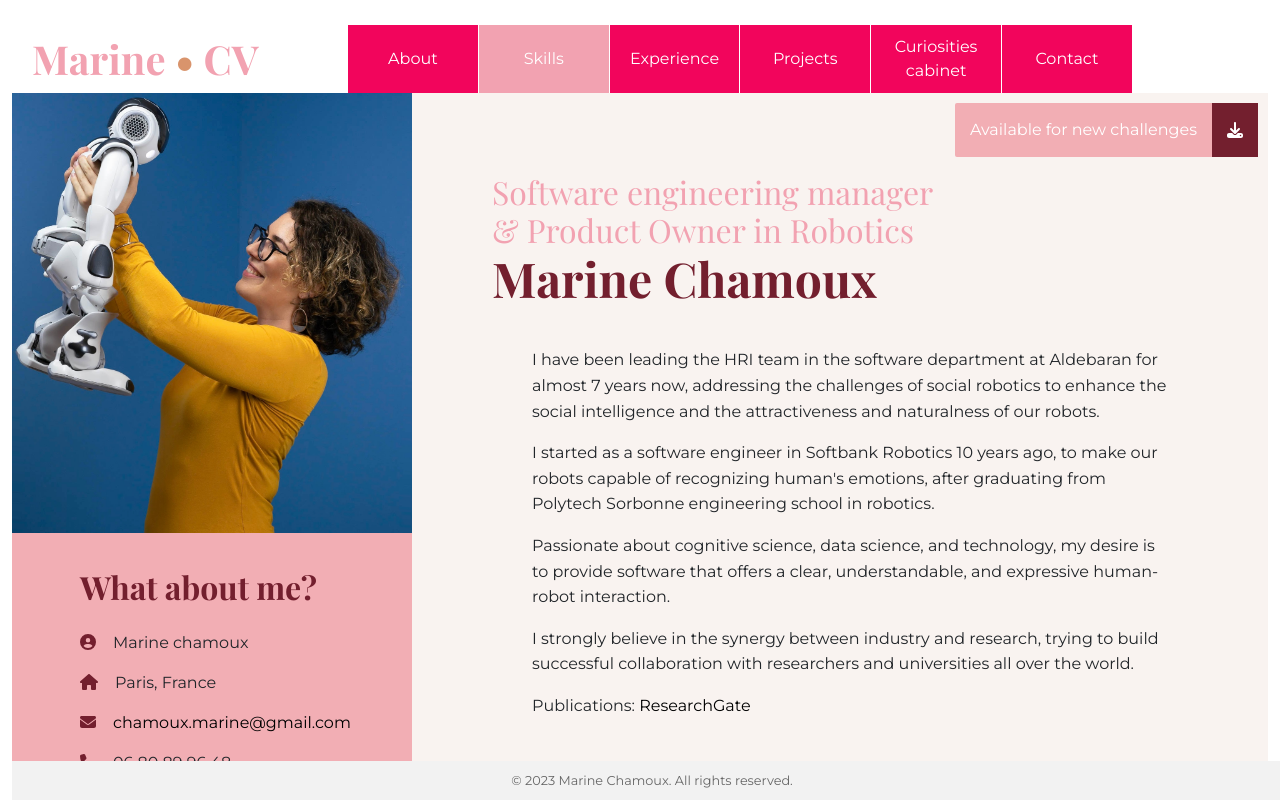
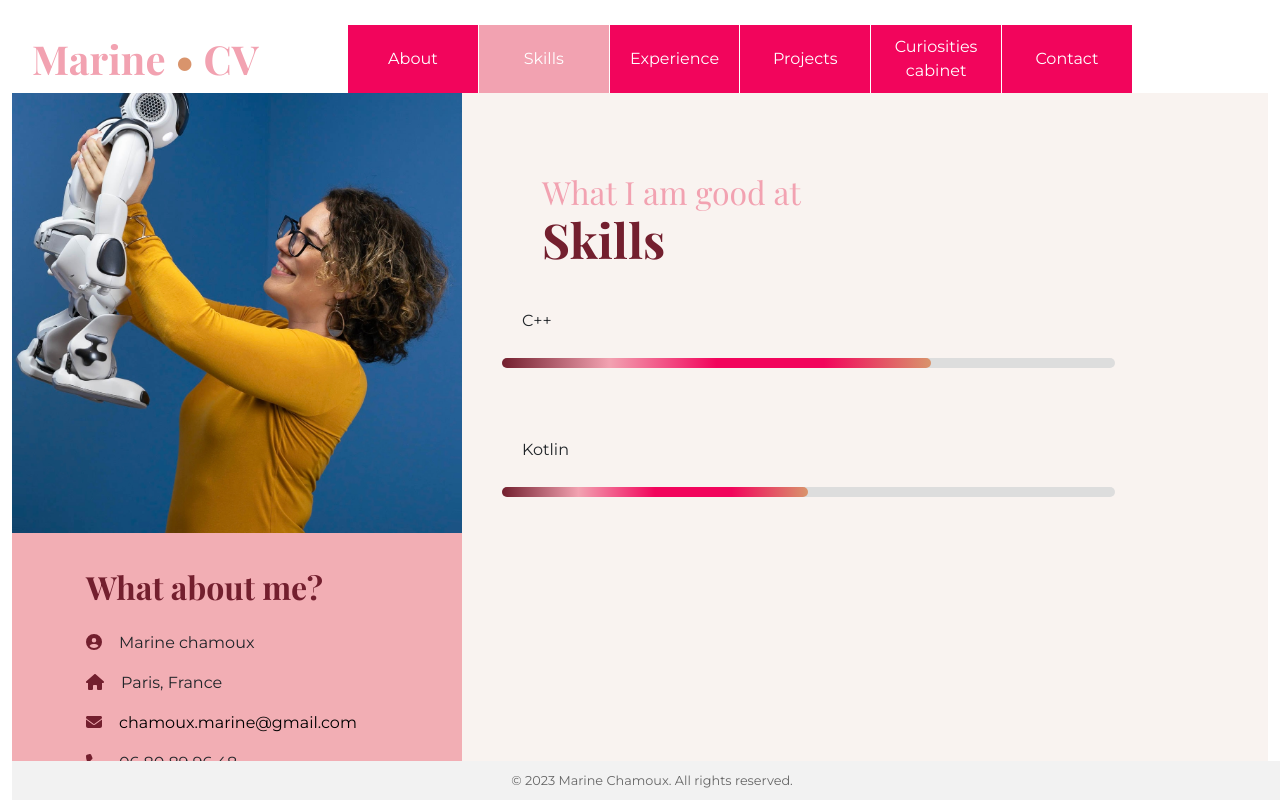
Before and after one commit to zygopter/marine.chamoux, a React (Create React App) app: page / in a window 1280 px wide. Both pictures are taken after a click on the button "Skills". Built offline with nearby package versions, Linux system fonts and the light colour scheme.

Commit message:
Ajout de la page Skills

```diff
--- a/src/pages/Home.js
+++ b/src/pages/Home.js
@@ -7,6 +7,7 @@ import './Home.css'; // Assurez-vous de créer ce fichier pour vos styles
 import NavButton from  '../components/NavButton';
 import Footer from  '../components/Footer';
 import About from './About';
+import Skills from './Skills';
 
 function Home() {
     const [isMenuOpen, setIsMenuOpen] = React.useState(false);
@@ -107,7 +108,7 @@ function Home() {
 
                 <main className="main-content">
                     {activeTab === 'home' && <About />}
-                    {activeTab === 'skills' && <About />}
+                    {activeTab === 'skills' && <Skills />}
                     {activeTab === 'experience' && <About />}
                     {/* ... autres conditions pour afficher les sections ... */}
                 </main>
--- /dev/null
+++ b/src/pages/Skills.css
@@ -0,0 +1,41 @@
+@import url('./Home.css');
+
+.titre {
+    margin-top: 10vh;
+    margin-left: 10vh;
+  }
+
+  .titre .name {
+    color: var(--color-dark-maroon);
+    font-size: 3em;
+    font-weight: bold;
+  }
+
+.skill {
+    margin-bottom: 10px;
+    padding: 20px;
+  }
+
+  .skill-name {
+    font-size: 1em;
+    margin-bottom: 5px;
+    margin-left: 20px;
+    padding: 20px;
+  }
+
+  .skill-bar {
+    width: 80%;
+    background-color: #ddd; /* Couleur de fond de la barre */
+    height: 10px;
+    border-radius: 5px;
+    margin-left: 20px;
+  }
+
+  .skill-percentage {
+    height: 100%;
+    background-color: #4CAF50; /* Couleur de la barre de compétence */
+    border-radius: 5px;
+    /* Ajoutez une transition si vous voulez une animation */
+    transition: width 1s ease-in-out;
+    background-image: linear-gradient(to right, var(--color-dark-maroon), var(--color-dusty-rose), var(--color-vivid-pink), var(--color-vivid-pink),var(--color-tan));
+  }
--- /dev/null
+++ b/src/pages/Skills.js
@@ -0,0 +1,40 @@
+import React, { useState, useEffect } from 'react';
+
+import './Skills.css'
+
+
+function SkillBar({ skill, percentage }) {
+  const [width, setWidth] = useState('0%');
+
+  useEffect(() => {
+    // Déclenchez l'animation au chargement du composant
+    const handleAnimation = () => {
+      setWidth(`${percentage}%`);
+    };
+    handleAnimation();
+  }, [percentage]);
+
+  return (
+    <div className="skill">
+      <div className="skill-name">{skill}</div>
+      <div className="skill-bar">
+        <div className="skill-percentage" style={{ width }}></div>
+      </div>
+    </div>
+  );
+}
+
+function Skills() {
+    return (
+      <div className="container-skills">
+        <div className='titre'>
+            <h2 className='titre1'>What I am good at</h2>
+            <h1 className='name'>Skills</h1>
+        </div>
+        <SkillBar skill="C++" percentage={70} />
+        <SkillBar skill="Kotlin" percentage={50} />
+      </div>
+    );
+}
+
+export default Skills;
```
